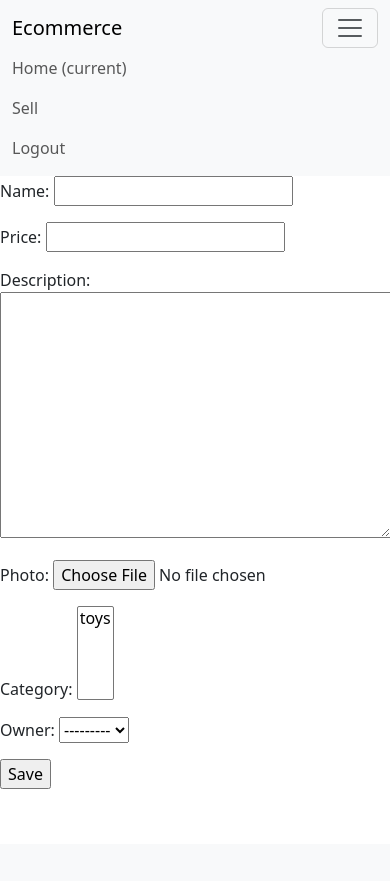
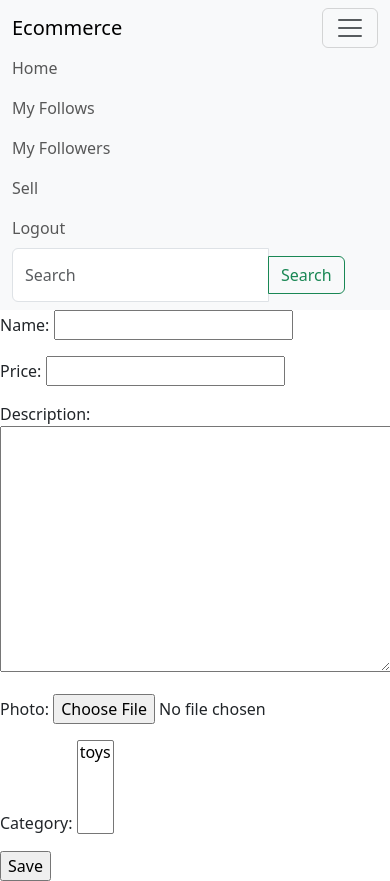
Before and after one commit to tempestpulse/ecommerce, a Django app: page /item/create in a window 390 px wide, after a click that opens the changed part. Before the commit the page ends 789 px from the top, so only its background shows below. Run offline with Django 5.2, Linux system fonts and the light colour scheme; a user stored in the database is signed in; data comes from the database, SQL or seed files in the repository; both versions use the stored data as it was after the commit; some libraries are stand-ins or nearby versions.

Commit message:
add ItemSearchListView for searching items

```diff
--- a/item/templates/item/base.html
+++ b/item/templates/item/base.html
@@ -23,7 +23,15 @@
         <div class="collapse navbar-collapse" id="navbarSupportedContent">
             <ul class="navbar-nav ml-auto">
                 <li class="nav-item active">
-                    <a class="nav-link" href="#">Home <span class="sr-only">(current)</span></a>
+                    <a class="nav-link" href="#">Home <span class="sr-only"></span></a>
+                </li>
+                <li class="nav-item active">
+                    <a class="nav-link" href="{% url 'account:my-follows' %}">My Follows<span
+                            class="sr-only"></span></a>
+                </li>
+                <li class="nav-item active">
+                    <a class="nav-link" href="{% url 'account:my-followers' %}">My Followers<span
+                            class="sr-only"></span></a>
                 </li>
                 <li class="nav-item">
                     <a class="nav-link" href="{% url 'item:item-create' %}">Sell</a>
@@ -39,8 +47,15 @@
                             <a class="nav-link" href="{% url 'account:register' %}">Register</a>
                         </li>
                     {% endif %}
+
             </ul>
         </div>
+        <form action="{% url 'item:item-search' %}" method='GET'>
+            <div class="input-group">
+                <input name='q' class="form-control mr-sm-2" type="search" placeholder="Search" aria-label="Search">
+                <button class="btn btn-outline-success my-2 my-sm-0" type="submit">Search</button>
+            </div>
+        </form>
     </div>
 </nav>
 
--- a/item/templates/item/item_form.html
+++ b/item/templates/item/item_form.html
@@ -2,7 +2,8 @@
 
 {% block content %}
 
-<form method="post">{% csrf_token %}
+<form method="post" enctype="multipart/form-data">
+    {% csrf_token %}
     {{ form.as_p }}
     <input type="submit" value="Save">
 </form>
--- a/item/urls.py
+++ b/item/urls.py
@@ -2,14 +2,15 @@
 from django.conf.urls.static import static
 from django.urls import path
 
-from item.views import HomeView, ItemDetailView, ItemCreateView, ItemUpdateView, ItemDeleteView
+from item.views import ItemListView, ItemDetailView, ItemCreateView, ItemUpdateView, ItemDeleteView, ItemSearchListView
 
 app_name = 'item'
 
 urlpatterns = [
-    path('', HomeView.as_view(), name='home'),
+    path('', ItemListView.as_view(), name='home'),
     path('item/<int:pk>/', ItemDetailView.as_view(), name='item-detail'),
     path('item/<int:pk>/update', ItemUpdateView.as_view(), name='item-update'),
     path('item/create', ItemCreateView.as_view(), name='item-create'),
     path('item/<int:pk>/delete', ItemDeleteView.as_view(), name='item-delete'),
+    path('search/', ItemSearchListView.as_view(), name='item-search')
 ] + static(settings.MEDIA_URL, document_root=settings.MEDIA_ROOT)
--- a/item/views.py
+++ b/item/views.py
@@ -1,3 +1,4 @@
+from django.db.models import Q
 from django.http import Http404
 from django.urls import reverse, reverse_lazy
 from django.views.generic import ListView, DetailView, CreateView, UpdateView, DeleteView
@@ -5,7 +6,7 @@
 from .models import Item
 
 
-class HomeView(ListView):
+class ItemListView(ListView):
     model = Item
     template_name = 'item/home.html'
     context_object_name = 'item_list'
@@ -19,10 +20,14 @@
 
 class ItemCreateView(LoginRequiredMixin, CreateView):
     model = Item
-    fields = ['name', 'price', 'description', 'photo', 'category', 'owner']
+    fields = ['name', 'price', 'description', 'photo', 'category']
 
     def get_success_url(self):
         return reverse('item:item-detail', kwargs={'pk': self.object.pk})
+
+    def form_valid(self, form):
+        form.instance.owner = self.request.user
+        return super().form_valid(form)
 
 
 class ItemUpdateView(LoginRequiredMixin, UpdateView):
@@ -47,3 +52,23 @@
         if self.get_object().owner != self.request.user:
             raise Http404('You are not the owner of this item')
         return super().dispatch(request, *args, **kwargs)
+
+
+class ItemSearchListView(ListView):
+    model = Item
+    context_object_name = 'items'
+    template_name = 'item/item_search.html'
+
+    def get_queryset(self):
+        query = self.request.GET.get('q', None)
+        if query is not None:
+            return Item.objects.filter(
+                Q(name__icontains=query) |
+                Q(description__icontains=query)
+            )
+        return Item.objects.none()
+
+    def get_context_data(self, **kwargs):
+        context = super().get_context_data(**kwargs)
+        context['query'] = self.request.GET.get('q', None)
+        return context
```
Also changed, not shown: item/templates/item/item_search.html (added, +26 -0 lines), db.sqlite3. Lines whose indentation alone changed are shown as unchanged.
